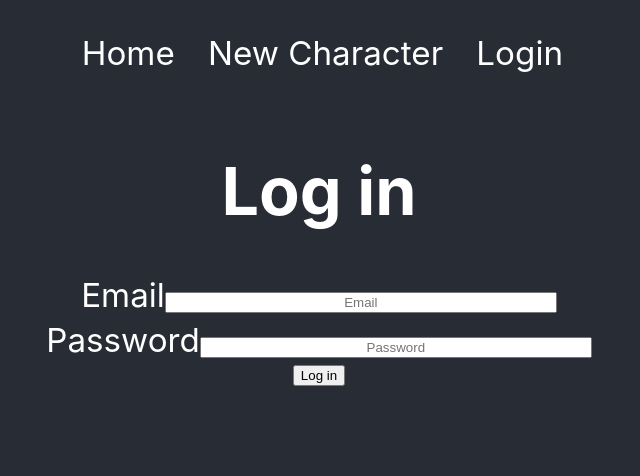
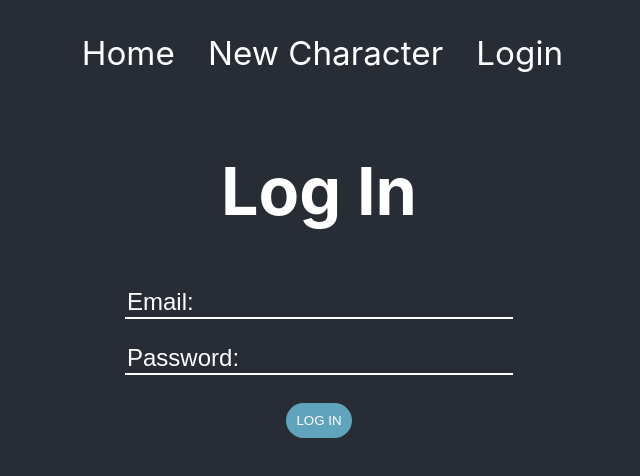
Before and after one commit to GideonBrimleaf/fate_character_generator, a React (Create React App) app: page /login in a window 1280 px wide. Shown: the top 476 px of the page, without its empty margins (321-961 px from the left). Built offline with nearby package versions, Linux system fonts and the light colour scheme; no server answers.

Commit message:
adds styling to login page

```diff
--- /dev/null
+++ b/src/auth/Login.css
@@ -0,0 +1,47 @@
+input:-webkit-autofill,
+input:-webkit-autofill:hover,
+input:-webkit-autofill:focus,
+textarea:-webkit-autofill,
+textarea:-webkit-autofill:hover,
+textarea:-webkit-autofill:focus,
+select:-webkit-autofill,
+select:-webkit-autofill:hover,
+select:-webkit-autofill:focus {
+  -webkit-text-fill-color: white;
+  -webkit-box-shadow: 0 0 0px 1000px #282c34 inset;
+  font-size: x-large;
+}
+
+input::placeholder {
+  text-align: left;
+  font-size: x-large;
+  color: white;
+}
+
+input {
+  min-height: 2.5vh;
+  background-color: #282c34;
+  border-top-style: none;
+  border-right-style: none;
+  border-left-style: none;
+  border-bottom-color: white;
+  caret-color: white;
+  color: white;
+  font-size: x-large;
+}
+
+input[type="email"]:focus {
+  outline: none;
+}
+
+input[type="email"]:focus:hover {
+  outline: none;
+}
+
+input[type="password"]:focus {
+  outline: none;
+}
+
+input[type="password"]:focus:hover {
+  outline: none;
+}
--- a/src/auth/Login.js
+++ b/src/auth/Login.js
@@ -2,6 +2,7 @@ import React, { useCallback, useContext } from "react";
 import { withRouter, Redirect } from "react-router";
 import { auth } from "../fire";
 import { AuthContext } from "./Auth.js";
+import './Login.css'
 
 const Login = ({ history }) => {
   const handleLogin = useCallback(
@@ -26,17 +27,11 @@ const Login = ({ history }) => {
 
   return (
     <div>
-      <h1>Log in</h1>
+      <h1>Log In</h1>
       <form onSubmit={handleLogin}>
-        <label>
-          Email
-          <input name="email" type="email" placeholder="Email" />
-        </label>
-        <label>
-          Password
-          <input name="password" type="password" placeholder="Password" />
-        </label>
-        <button type="submit">Log in</button>
+        <input name="email" type="email" placeholder="Email:" />
+        <input name="password" type="password" placeholder="Password:" />
+        <button className="primary-button" type="submit">Log in</button>
       </form>
     </div>
   );
```
